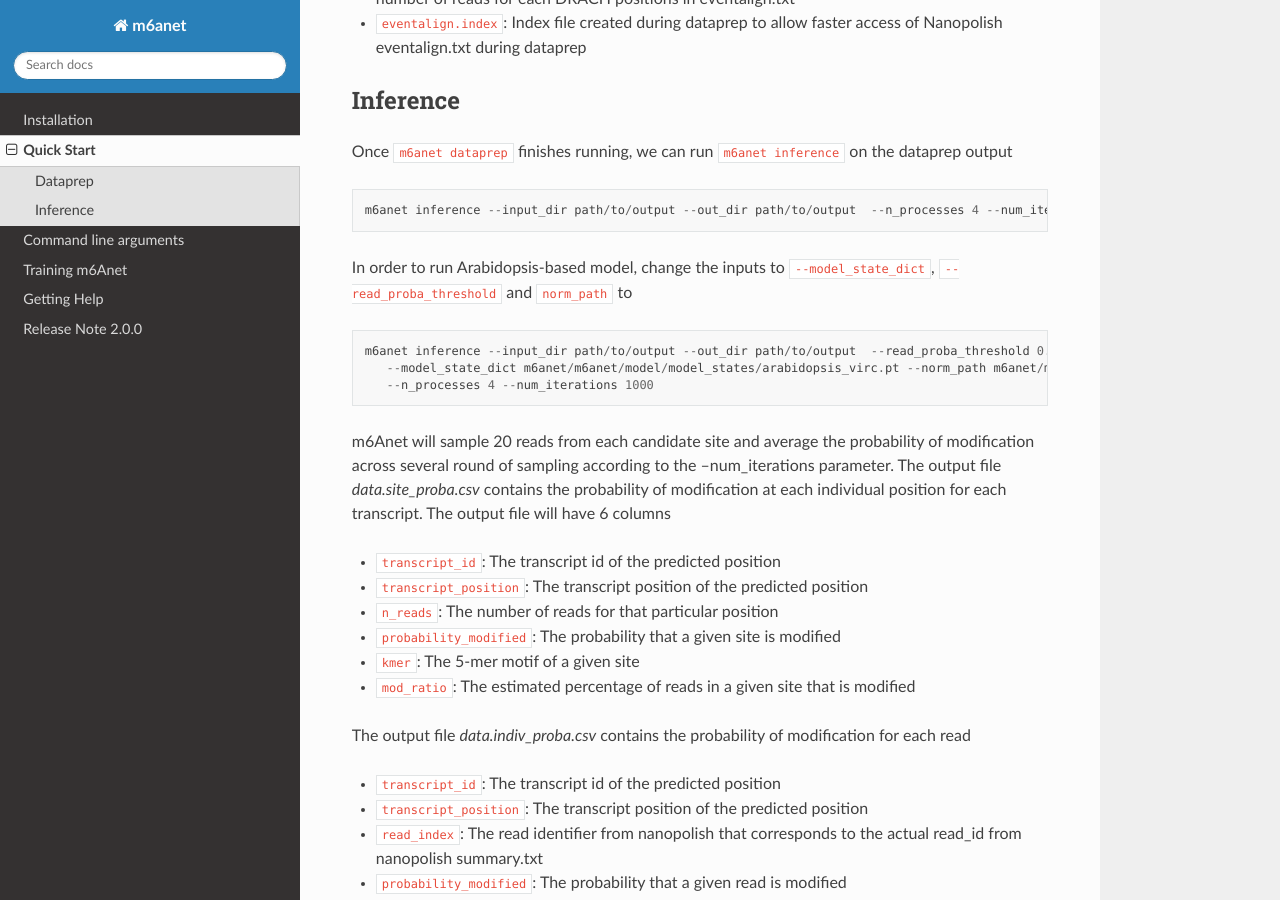
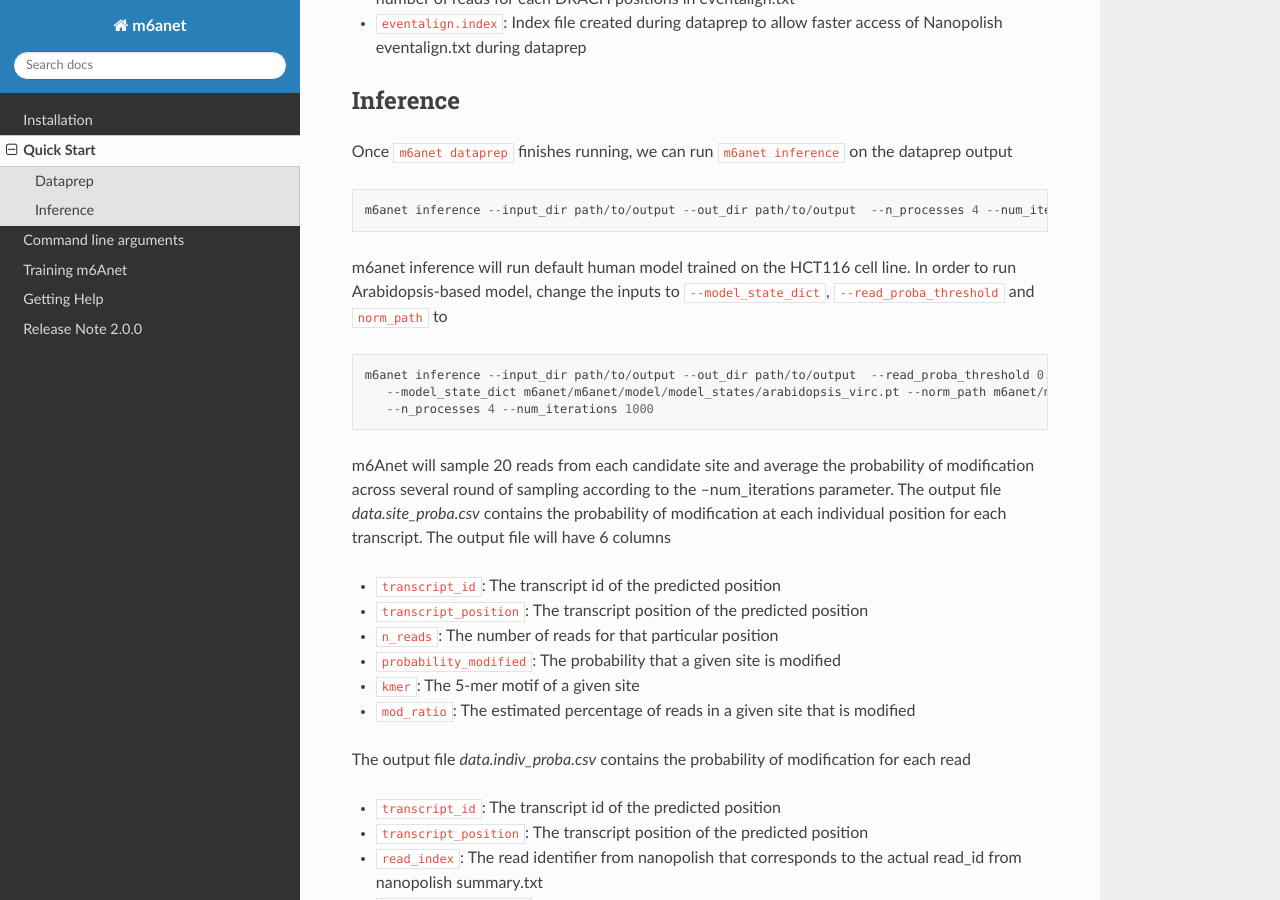
Before and after one commit to GoekeLab/m6anet, a Sphinx documentation site: the page built from docs/source/quickstart.rst, in a window 1280 px wide and 900 px high, scrolled down 843 px. Built offline with Sphinx 7.4.7 and the Read the Docs theme 2.0.0, drawn with Linux system fonts in a browser that asks for light colours.

Commit message:
additional quickstart information and remove unused figures

```diff
--- a/docs/source/quickstart.rst
+++ b/docs/source/quickstart.rst
@@ -38,7 +38,7 @@
 
     m6anet inference --input_dir path/to/output --out_dir path/to/output  --n_processes 4 --num_iterations 1000
 
-In order to run Arabidopsis-based model, change the inputs to ``--model_state_dict``, ``--read_proba_threshold`` and ``norm_path`` to ::
+m6anet inference will run default human model trained on the HCT116 cell line. In order to run Arabidopsis-based model, change the inputs to ``--model_state_dict``, ``--read_proba_threshold`` and ``norm_path`` to ::
 
      m6anet inference --input_dir path/to/output --out_dir path/to/output  --read_proba_threshold 0.0032978046219796 \
         --model_state_dict m6anet/m6anet/model/model_states/arabidopsis_virc.pt --norm_path m6anet/m6anet/model/norm_factors/norm_factors_virc.joblib\
```
Also changed, not shown: figures/probability_variation.png (deleted).
